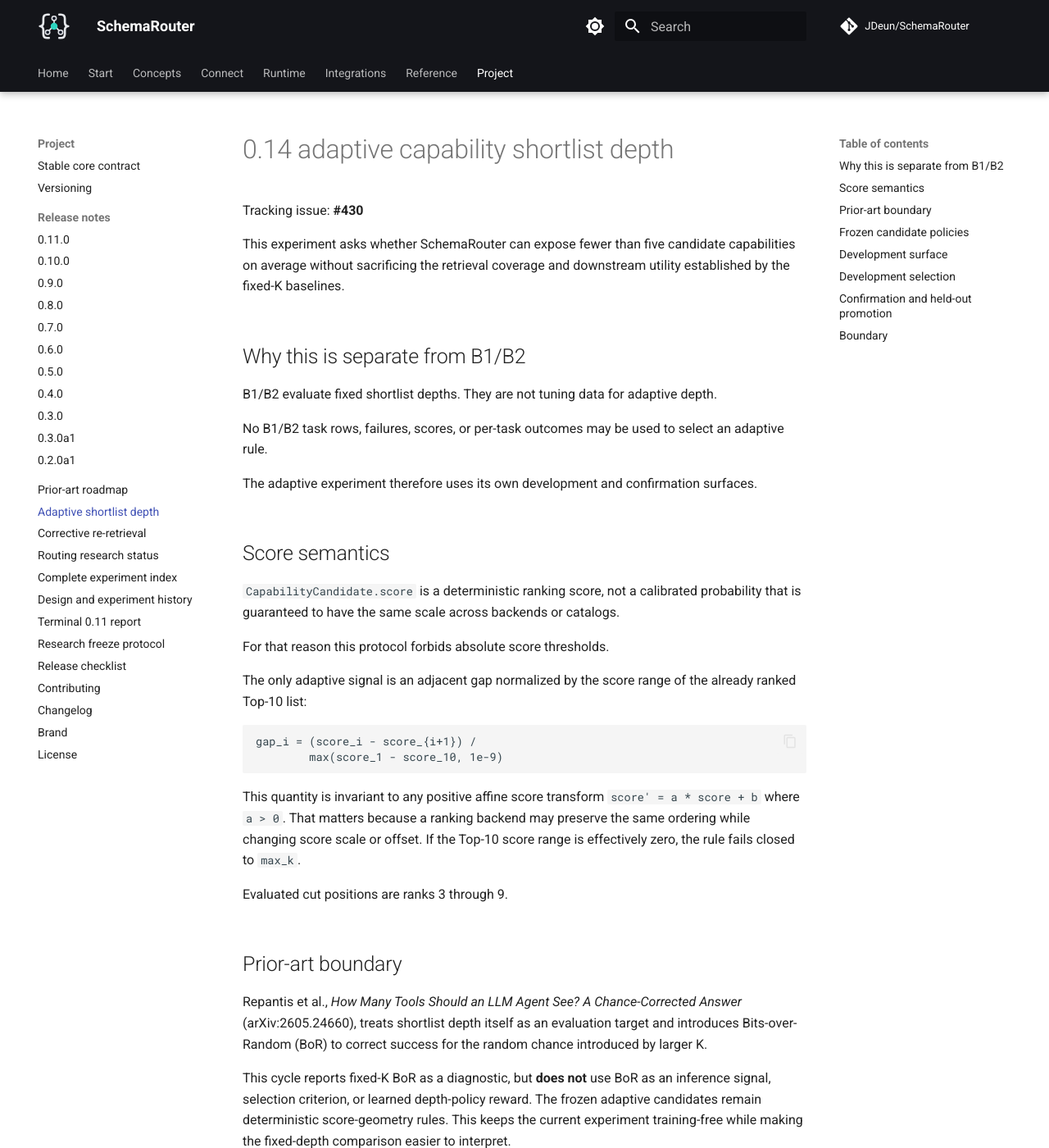
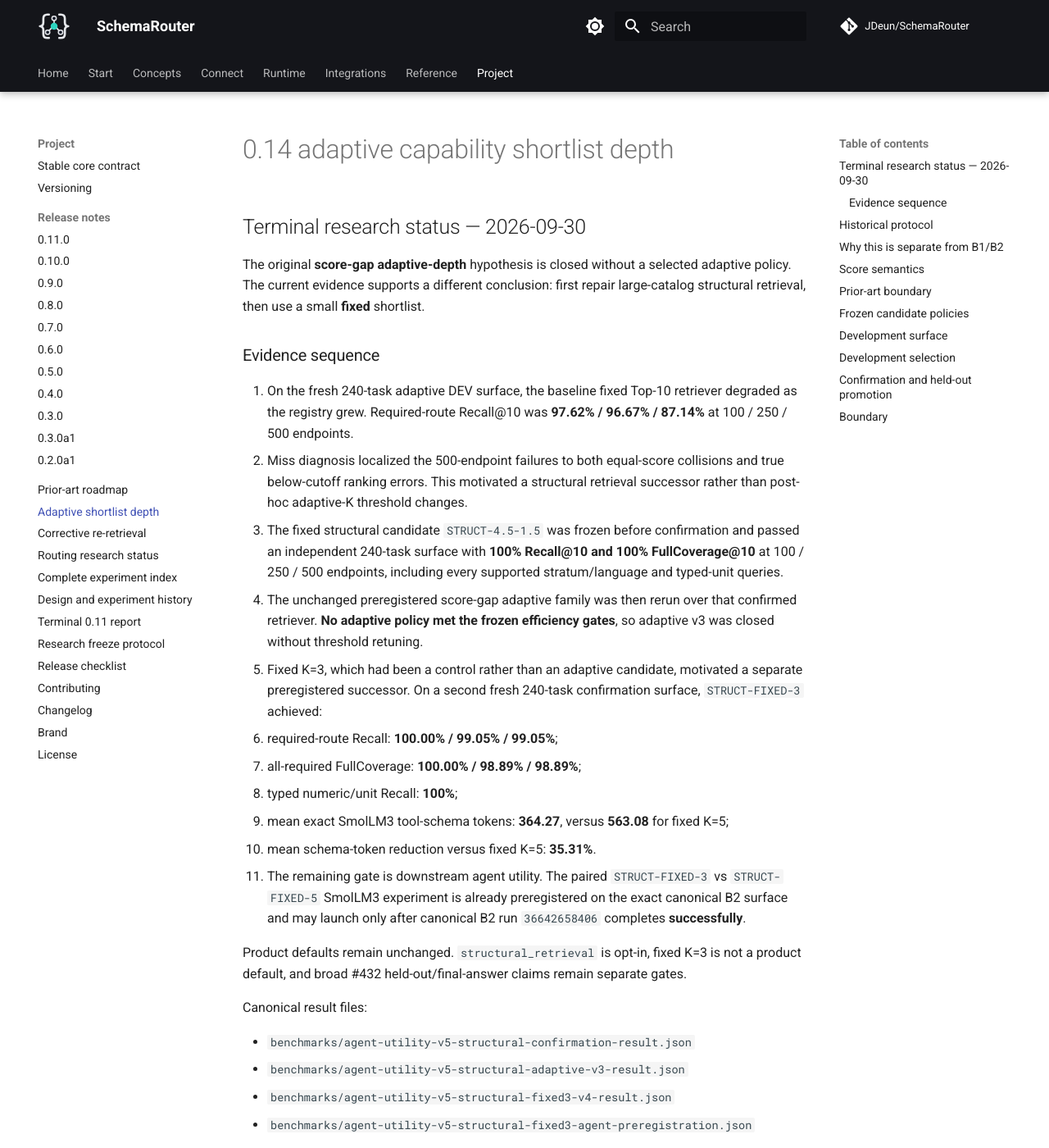
Before and after one commit to JDeun/SchemaRouter, an MkDocs documentation site: the page built from docs/research/adaptive-shortlist-depth.md, in a window 1280 px wide and 1400 px high. Shown: the whole window at 82% size. Built offline with MkDocs 1.6.1 and Material for MkDocs 9.7.7, drawn with Linux system fonts in a browser that asks for light colours; comment, search, counter and statistics services are not loaded; some of the changed text lies outside the part shown.

Commit message:
docs: rebase terminal adaptive status onto canonical ledger

```diff
--- a/docs/research/adaptive-shortlist-depth.md
+++ b/docs/research/adaptive-shortlist-depth.md
@@ -1,4 +1,53 @@
 # 0.14 adaptive capability shortlist depth
+
+## Terminal research status — 2026-09-30
+
+The original **score-gap adaptive-depth** hypothesis is closed without a selected adaptive policy.
+The current evidence supports a different conclusion: first repair large-catalog structural retrieval,
+then use a small **fixed** shortlist.
+
+### Evidence sequence
+
+1. On the fresh 240-task adaptive DEV surface, the baseline fixed Top-10 retriever degraded as the
+   registry grew. Required-route Recall@10 was **97.62% / 96.67% / 87.14%** at
+   100 / 250 / 500 endpoints.
+2. Miss diagnosis localized the 500-endpoint failures to both equal-score collisions and true
+   below-cutoff ranking errors. This motivated a structural retrieval successor rather than
+   post-hoc adaptive-K threshold changes.
+3. The fixed structural candidate `STRUCT-4.5-1.5` was frozen before confirmation and passed an
+   independent 240-task surface with **100% Recall@10 and 100% FullCoverage@10** at
+   100 / 250 / 500 endpoints, including every supported stratum/language and typed-unit queries.
+4. The unchanged preregistered score-gap adaptive family was then rerun over that confirmed
+   retriever. **No adaptive policy met the frozen efficiency gates**, so adaptive v3 was closed
+   without threshold retuning.
+5. Fixed K=3, which had been a control rather than an adaptive candidate, motivated a separate
+   preregistered successor. On a second fresh 240-task confirmation surface, `STRUCT-FIXED-3`
+   achieved:
+   - required-route Recall: **100.00% / 99.05% / 99.05%**;
+   - all-required FullCoverage: **100.00% / 98.89% / 98.89%**;
+   - typed numeric/unit Recall: **100%**;
+   - mean exact SmolLM3 tool-schema tokens: **364.27**, versus **563.08** for fixed K=5;
+   - mean schema-token reduction versus fixed K=5: **35.31%**.
+6. The remaining gate is downstream agent utility. The paired
+   `STRUCT-FIXED-3` vs `STRUCT-FIXED-5` SmolLM3 experiment is already preregistered on the exact
+   canonical B2 surface and may launch only after canonical B2 run `36642658406` completes
+   **successfully**.
+
+Product defaults remain unchanged. `structural_retrieval` is opt-in, fixed K=3 is not a product
+default, and broad #432 held-out/final-answer claims remain separate gates.
+
+Canonical result files:
+
+- `benchmarks/agent-utility-v5-structural-confirmation-result.json`
+- `benchmarks/agent-utility-v5-structural-adaptive-v3-result.json`
+- `benchmarks/agent-utility-v5-structural-fixed3-v4-result.json`
+- `benchmarks/agent-utility-v5-structural-fixed3-agent-preregistration.json`
+
+## Historical protocol
+
+The sections below preserve the original adaptive-depth preregistration rationale and selection
+rules. They should be read as the protocol that produced the terminal negative adaptive result,
+not as the current recommended candidate.
 
 Tracking issue: **#430**
 
```
